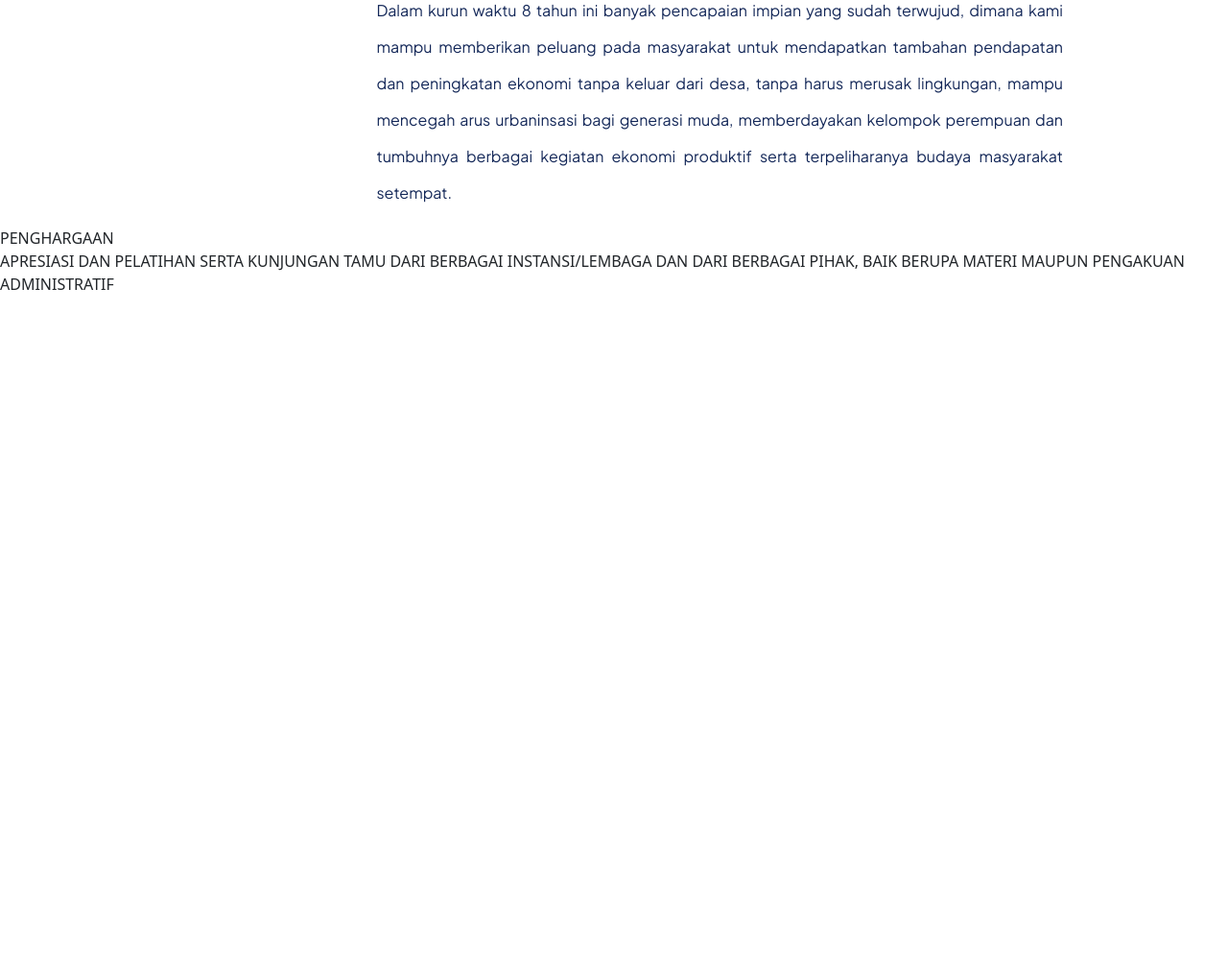
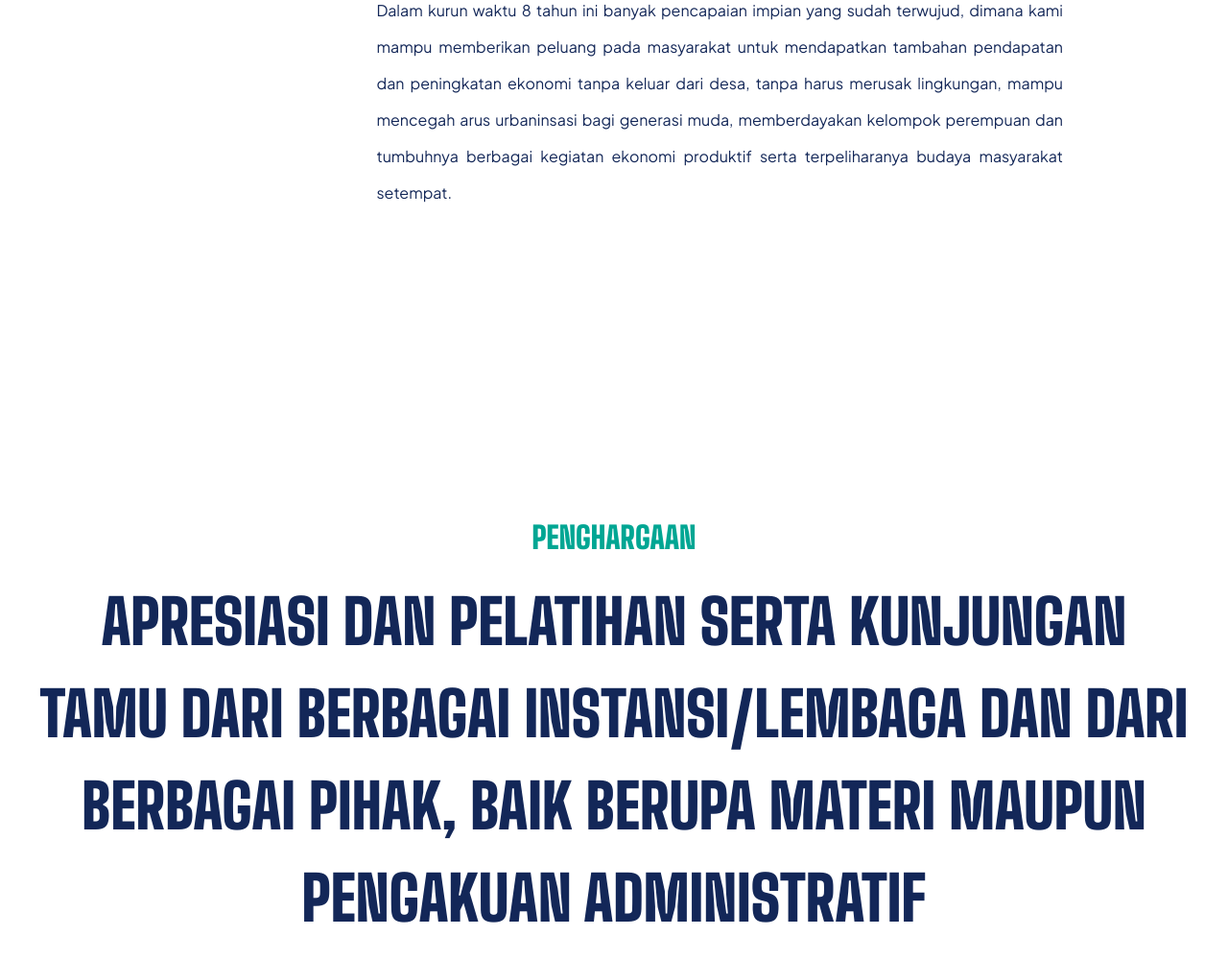
Before and after one commit to Tematik-Way-Kalam/Website-Wisata-WayKalam, a PHP site: page /tentang.php in a window 1280 px wide. Shown: the part 4782-5782 px from the top of the page at 96% size. Before the commit the page ends 5084 px from the top, so only its background shows below. Run offline with PHP 8.4, Linux system fonts and the light colour scheme.

Commit message:
text penghargaan

```diff
--- a/client/tentang.css
+++ b/client/tentang.css
@@ -130,6 +130,28 @@ header {
     padding-right: 90px;
 }
 
+.section-penghargaan{
+    margin-top: 300px;
+}
+
+.penghargaan{
+    color: #00A693;
+    font-size: 32px;
+    font-family: Big Shoulders Display;
+    font-weight: 900;
+    word-wrap: break-word;
+    text-align: center;
+}
+
+.penghargaan1{
+    color: #132758;
+    font-size: 64px;
+    font-family: Big Shoulders Display;
+    font-weight: 900;
+    word-wrap: break-word;
+    text-align: center;
+}
+
 /* .td1 {
 width: 30%;
 padding-left: 50px;
--- a/client/tentang.php
+++ b/client/tentang.php
@@ -137,8 +137,8 @@
         </section>
 
         <section class="section-penghargaan">
-            <div class="Penghargaan">PENGHARGAAN</div>
-            <div class="Penghargaan1">APRESIASI DAN PELATIHAN SERTA KUNJUNGAN TAMU DARI BERBAGAI INSTANSI/LEMBAGA DAN DARI BERBAGAI PIHAK, BAIK BERUPA MATERI MAUPUN PENGAKUAN ADMINISTRATIF</div>
+            <div class="penghargaan"><p>PENGHARGAAN</p></div>
+            <div class="penghargaan1"><p>APRESIASI DAN PELATIHAN SERTA KUNJUNGAN <br> TAMU DARI BERBAGAI INSTANSI/LEMBAGA DAN DARI <br> BERBAGAI PIHAK, BAIK BERUPA MATERI MAUPUN <br> PENGAKUAN ADMINISTRATIF</p></div>
             <div class="card1"></div>
             <div class="card2"></div>
         </section>
```
